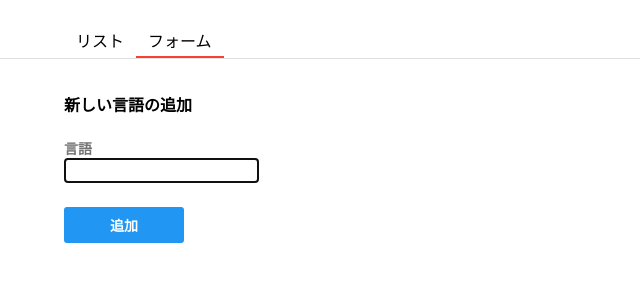
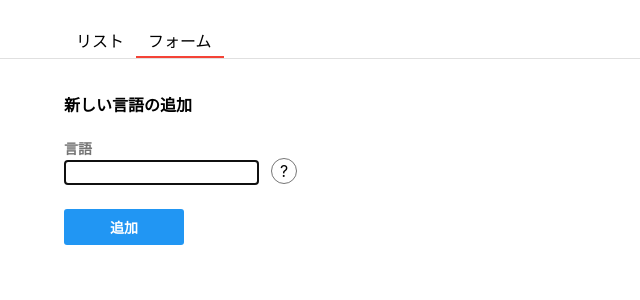
Before and after one commit to marieono/React-Tutorlal, a React (Create React App) app: page / in a window 1280 px wide. Both pictures are taken after a click on the item "フォーム". Shown: the top 300 px of the page, without its empty margins (0-640 px from the left). Built offline with nearby package versions, Linux system fonts and the light colour scheme; the HTML template or start-up script is replaced by a standard one.

Commit message:
こちらもほぼ完成、ただfocusされていない？

```diff
--- a/src/From.js
+++ b/src/From.js
@@ -3,6 +3,7 @@
 import { Button } from './components/button.js';
 import { TabBodyContainer } from "./components/tab-body-container.js";
 import { FormModal } from "./FormModal.js";
+import { Hint } from "./Hint.js";
 
 const Label = styled.label`
     display: flex;
@@ -48,6 +49,7 @@
                         <Input type="text" value={text}
                             onChange={(e) => this.setState({ text: e.target.value })}
                             autoFocus />
+                        <Hint />
                     </div>
                     <ButtonContainer>
                         <FormButton>追加</FormButton>
--- /dev/null
+++ b/src/Hint.js
@@ -0,0 +1,65 @@
+import styled from 'styled-components';
+import React from 'react';
+
+const HintContainer = styled.div`
+    position: relative;
+    display: inline-flex;
+    margin-left: 12px;
+`
+
+const HintInner = styled.div`
+    display: flex;
+    justify-content: center;
+    align-items: center;
+    border-radius: 50%;
+    border: 1px solid #757575;
+    width: 24px;
+    height: 24px;
+    cursor: pointer;
+`;
+
+const PopupContaeiner = styled.div`
+    position: absolute;
+    left: 88%;
+    bottom: 12px;
+    display: flex;
+    justify-content: center;
+    padding: 8px;
+    width: 140px;
+    border: 1px solid black;
+    border-radius: 8px;
+`
+
+export class Hint extends React.Component {
+    constructor(props) {
+        super(props);
+        this.state = { showPopup: false };
+        this.ref = React.createRef();
+    }
+    componentDidUpdate() {
+        if (this.ref.current) {
+            this.ref.current.focus();
+        }
+    }
+
+    render() {
+        const { showPopup } = this.state;
+        return (
+            <HintContainer>
+                <HintInner onClick={() => this.setState({ showPopup: true })}>
+                    ?
+                </HintInner>{
+                    showPopup && (
+                        <PopupContaeiner
+                            ref={this.ref}
+                            onBlur={() => this.setState({ showPopup: false })}
+                            tabIndex={0}
+                        >
+                            言語の名前です
+                        </PopupContaeiner>
+                    )
+                }
+            </HintContainer>
+        )
+    }
+}
```
